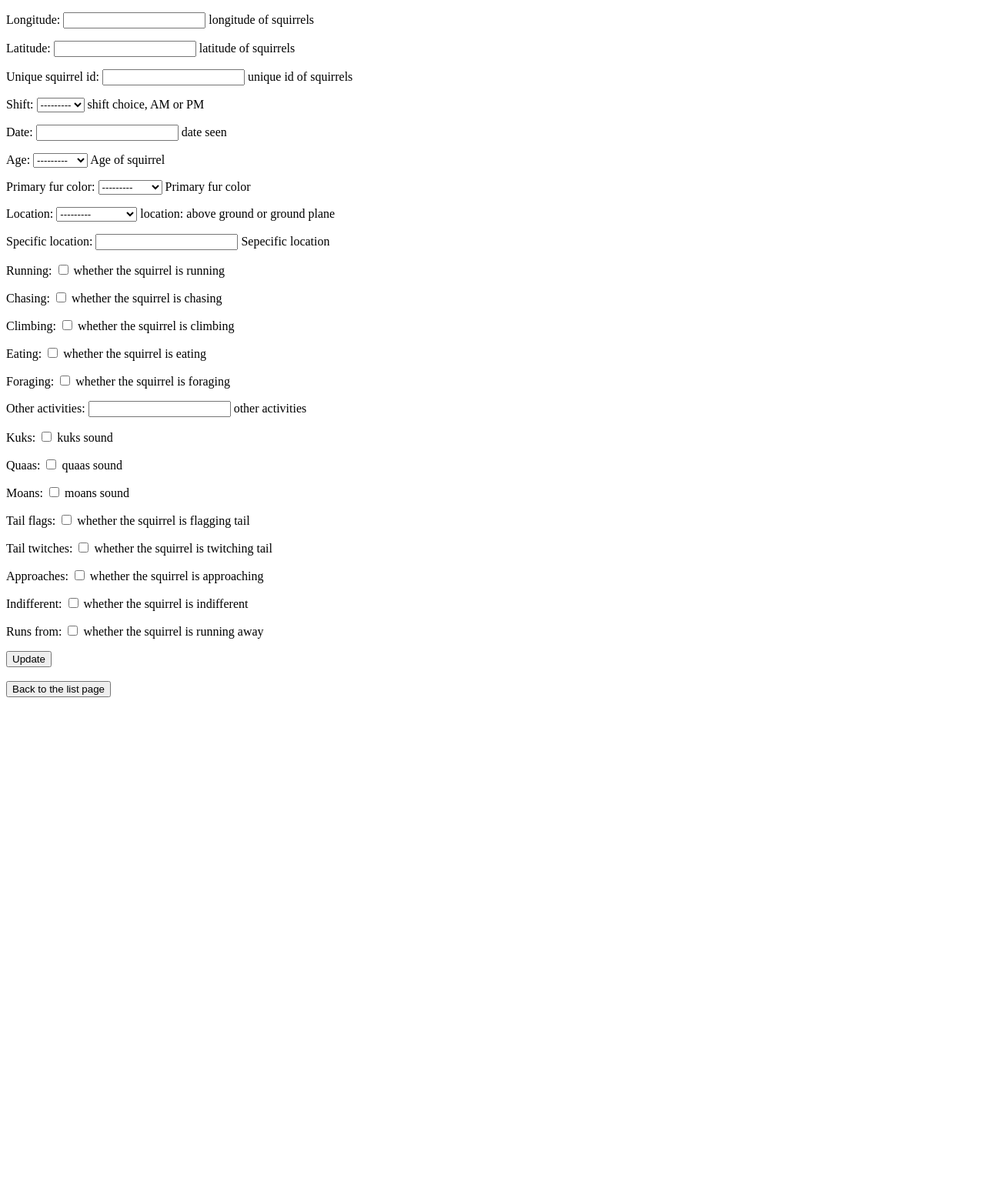
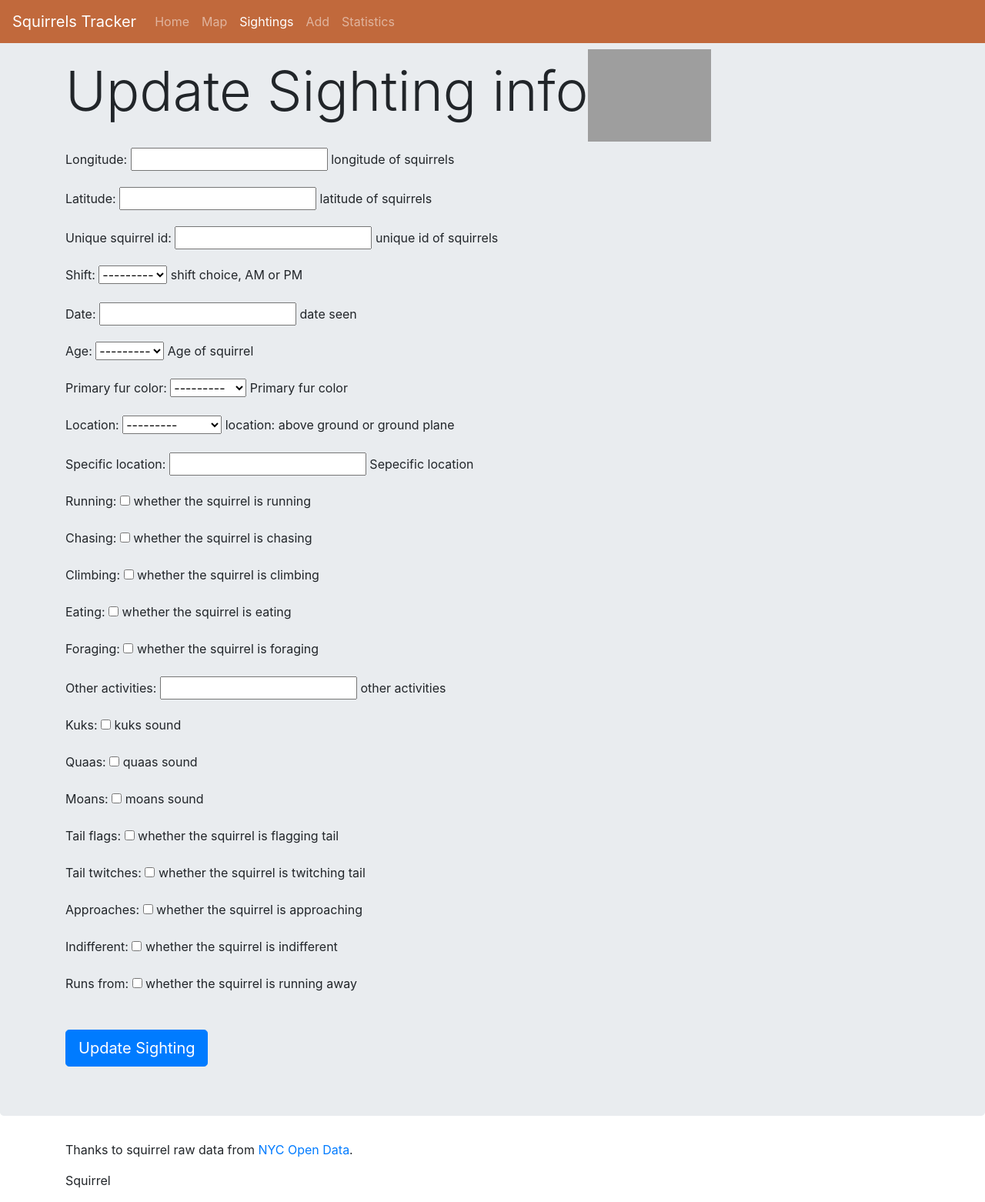
Before and after one commit to SanthoshiP/SquirrelProject-TFA, a Django app: template squirrel/templates/squirrel/edit_sightings.html in a window 1280 px wide. Shown: the whole page at 77% size. Before the commit the page ends 906 px from the top, so only its background shows below. Run offline with Django 3.2, Linux system fonts and the light colour scheme; the template is opened without the code that fills it: values that come from a table or form of the project are taken from there, others are empty; some libraries are stand-ins or nearby versions; grey boxes are pictures that could not be loaded.

Commit message:
Recovery

```diff
--- a/sightings/urls.py
+++ b/sightings/urls.py
@@ -1,10 +1,11 @@
 from django.urls import path
 
 from . import views
+from sightings.views import edit_sightings, add_sightings, stats
 
 urlpatterns = [
     path('', views.list_of_squirrels),
     path('<unique_squirrel_id>/', views.edit_sightings, name='edit_sightings'),
     path('add/', views.add_sightings, name='add_sightings'),
-    path('stats/', views.statistics, name = 'statistics'),
+    path('stats/', views.stats, name = 'stats'),
     ]
--- a/squirrel/templates/squirrel/edit_sightings.html
+++ b/squirrel/templates/squirrel/edit_sightings.html
@@ -1,14 +1,77 @@
 <!doctype html>
-<html>
+<html lang="en">
+
+<head>
+  <!-- Bootstrap CSS -->
+  <link rel="stylesheet" href="https://maxcdn.bootstrapcdn.com/bootstrap/4.0.0/css/bootstrap.min.css"
+    integrity="sha384-Gn5384xqQ1aoWXA+058RXPxPg6fy4IWvTNh0E263XmFcJlSAwiGgFAW/dAiS6JXm" crossorigin="anonymous">
+
+  <!-- Custom CSS -->
+  {% load static %}
+  <link rel="stylesheet"  href="{% static 'sightings/carousel.css' %}">
+  <title>Squirrels Tracker</title>
+</head>
 
 <body>
-	<form action='.' method="post">
-		{% csrf_token %}
-		{{ form.as_p }}
-		<input type="submit" value="Update" />
-	</form>
-	<br>
-	<a href='/sightings/' class=''><button type='button' class='button'>Back to the list page</button></a>
+
+
+    <nav class="navbar navbar-expand-md navbar-dark fixed-top" style="background-color: #C1693C;">
+        <a class="navbar-brand" href="#">Squirrels Tracker</a>
+        <button class="navbar-toggler" type="button" data-toggle="collapse" data-target="#navbarsExampleDefault" aria-controls="navbarsExampleDefault" aria-expanded="false" aria-label="Toggle navigation">
+          <span class="navbar-toggler-icon"></span>
+        </button>
+
+        <div class="collapse navbar-collapse" id="navbarsExampleDefault">
+          <ul class="navbar-nav mr-auto">
+            <li class="nav-item">
+              <a class="nav-link" href="../../">Home </a>
+            </li>
+            <li class="nav-item">
+              <a class="nav-link" href="/map/">Map</a>
+            </li>
+            <li class="nav-item  active">
+                <a class="nav-link" href="/sightings/">Sightings<span class="sr-only">(current)</span></a>
+            </li>
+            <li class="nav-item">
+                <a class="nav-link" href="/sightings/add">Add</a>
+            </li>
+            <li class="nav-item">
+                <a class="nav-link" href="/sightings/stats">Statistics</a>
+            </li>
+
+          </ul>
+        </div>
+      </nav>
+
+      <main role="main">
+
+        <!-- Main jumbotron for a primary marketing message or call to action -->
+        <div class="jumbotron">
+          <div class="container">
+            <h1 class="display-3">Update Sighting info<img
+              src="https://www.pngkey.com/png/full/60-607273_animals-baby-squirrel-cute-squirrel-squirrels-squirrel-squirrel.png"
+              alt="Squirrels Logo" class="logo" width="160" height="120" /></h1>
+              <form method="post">
+                  {% csrf_token %}
+
+                  {{ form.as_p }}
+                  <br>
+                  <input class="btn btn-primary btn-lg" type="submit" name="Submit" value="Update Sighting">
+                </form>
+
+          </div>
+        </div>
+
+
+</main>
+  <footer class="container">
+      <p> Thanks to squirrel raw data from  <a href="https://data.cityofnewyork.us/Environment/2018-Central-Park-Squirrel-Census-Squirrel-Data/vfnx-vebw"
+        target="_blank">NYC Open Data</a>.</p>
+        <p>
+            Squirrel
+        </p>
+    </footer>
+
 </body>
 
 </html>
```
Also changed, not shown: sightings/views.py (+4 -4 lines), 1 other file.
